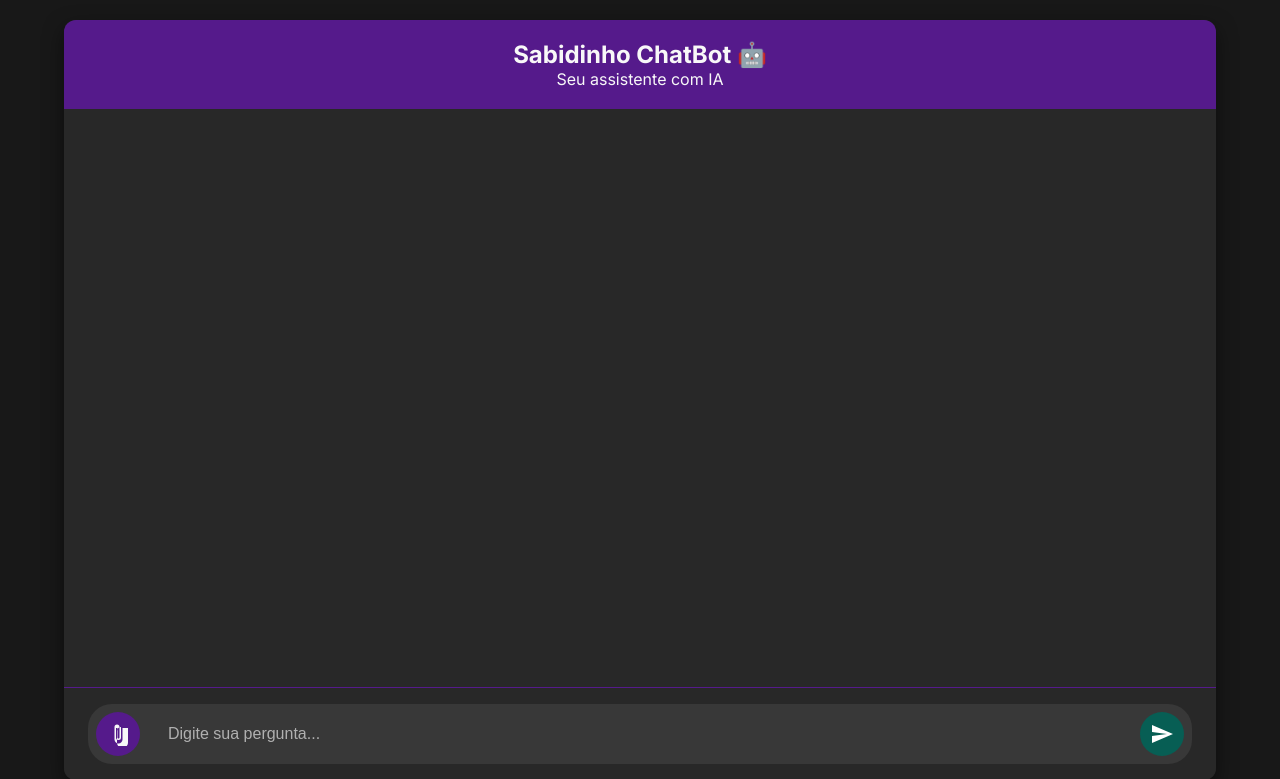
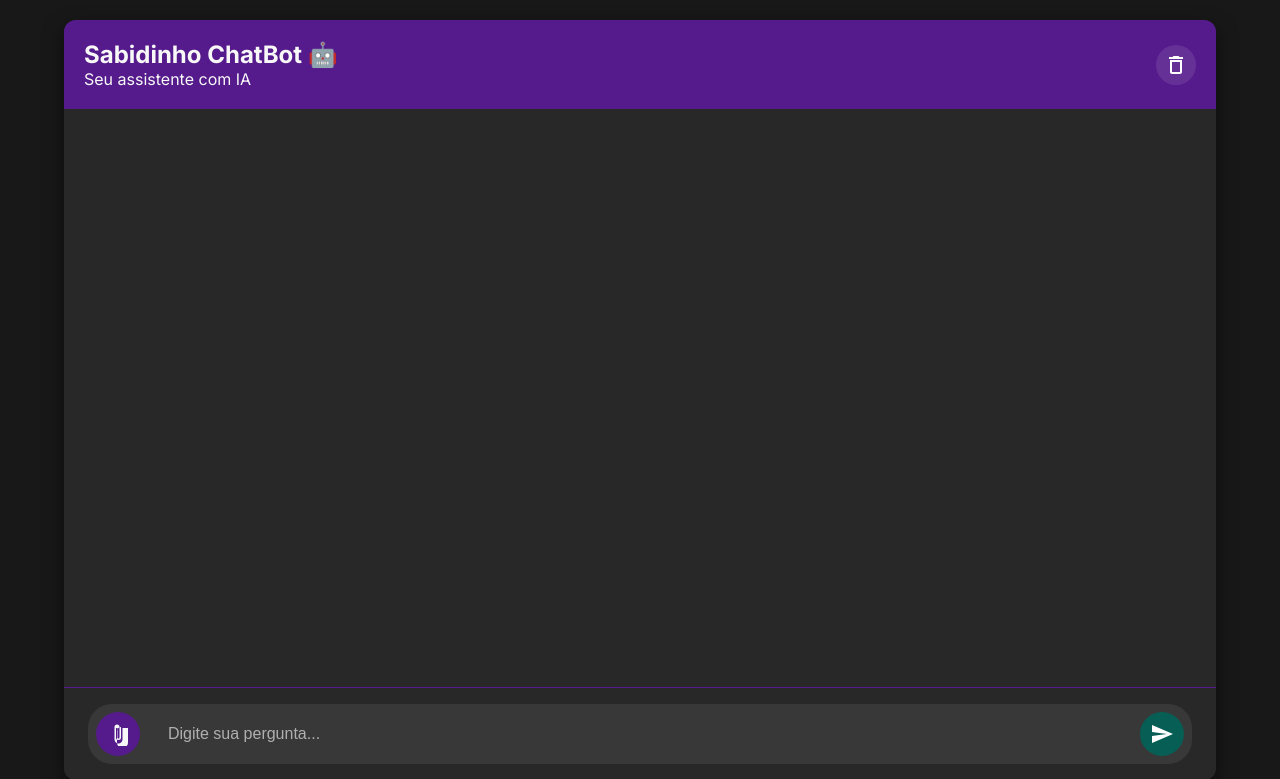
Before and after one commit to NicolasRaf/Sabidinho_ChatBot, a Flask app: page / in a window 1280 px wide. Shown: the top 779 px of the page. Run offline with Flask 3, Linux system fonts and the light colour scheme.

Commit message:
:sparkles: feat(history): add clean chat button on chat header

```diff
--- a/app.py
+++ b/app.py
@@ -1,24 +1,19 @@
 import os
+from dotenv import load_dotenv
 import google.generativeai as genai
 import PIL.Image
 import markdown
-from flask import Flask, render_template, request, session
+from flask import Flask, render_template, request, session, redirect, url_for
 
-# A variável 'RENDER' é definida automaticamente pelo Render.
 IS_PRODUCTION = os.environ.get('RENDER', False)
 
-# Carrega as variáveis do .env APENAS se não estiver em produção
 if not IS_PRODUCTION:
-    from dotenv import load_dotenv
     load_dotenv()
 
 # --- Configuração Inicial da Aplicação Flask ---
 app = Flask(__name__)
-
-# Lê a chave secreta do ambiente. Essencial para a segurança das sessões.
 app.secret_key = os.environ.get("FLASK_SECRET_KEY")
 
-# Configuração da pasta de uploads
 UPLOAD_FOLDER = 'uploads'
 app.config['UPLOAD_FOLDER'] = UPLOAD_FOLDER
 os.makedirs(UPLOAD_FOLDER, exist_ok=True)
@@ -27,18 +22,26 @@ os.makedirs(UPLOAD_FOLDER, exist_ok=True)
 GOOGLE_API_KEY = os.environ.get("GOOGLE_API_KEY")
 genai.configure(api_key=GOOGLE_API_KEY)
 
-model = genai.GenerativeModel('models/gemini-1.5-flash')
+# --- INSTRUÇÃO DE SISTEMA PARA O MODELO ---
+# Esta é a nova regra que o chatbot sempre seguirá.
+SYSTEM_INSTRUCTION = "Você é o Sabidinho, um assistente prestativo e amigável e bem humorado. Sempre responda no mesmo idioma do prompt do usuário. Se o usuário falar em português, responda em português. E se te pergutarem que é Otilio Paulo, responda que é o professor mais gato do IFPI"
+
+# Modificamos a criação do modelo para incluir a instrução
+model = genai.GenerativeModel(
+    'models/gemini-1.5-flash',
+    system_instruction=SYSTEM_INSTRUCTION
+)
 
 # --- Dicionário de Respostas Predefinidas ---
 respostas_predefinidas = {
     "oi": "Olá! Eu sou o Sabidinho. Como posso te ajudar hoje?",
     "olá": "Olá! Eu sou o Sabidinho. Como posso te ajudar hoje?",
     "quem é você?": "Eu sou o Sabidinho, um chatbot criado para o projeto de Inteligência Artificial!",
-    "ajuda": "Você pode me fazer perguntas, enviar uma imagem para análise ou digitar 'oi' para uma saudação. Eu sou um assistente virtual pronto para ajudar!",
+    "ajuda": "Você pode me fazer perguntas, enviar uma imagem para análise ou digitar 'oi' para uma saudação.",
     "quem é o professor mais gato do ifpi?": "Otílio Paulo, é o professor mais Gato!"
 }
 
-# --- Rota Principal da Aplicação ---
+# --- Rotas da Aplicação (O resto do código continua igual) ---
 @app.route('/', methods=['GET', 'POST'])
 def index():
     historico_conversa = session.get('chat_history', [])
@@ -61,7 +64,6 @@ def index():
                     caminho_imagem = os.path.join(app.config['UPLOAD_FOLDER'], imagem_carregada.filename)
                     imagem_carregada.save(caminho_imagem)
                     imagem_pil = PIL.Image.open(caminho_imagem)
-
                     conteudo_api = [prompt_usuario, imagem_pil]
                     resposta = model.generate_content(conteudo_api)
                     resposta_bot = resposta.text
@@ -80,6 +82,10 @@ def index():
 
     return render_template('index.html', historico=historico_conversa)
 
-# --- Bloco para Execução Local ---
+@app.route('/reset')
+def reset():
+    session.pop('chat_history', None)
+    return redirect(url_for('index'))
+
 if __name__ == '__main__':
     app.run(debug=True)
--- a/requirements.txt
+++ b/requirements.txt
@@ -1,4 +1,3 @@
-altair==5.5.0
 annotated-types==0.7.0
 attrs==25.3.0
 blinker==1.9.0
@@ -7,9 +6,9 @@ certifi==2025.7.9
 charset-normalizer==3.4.2
 click==8.2.1
 colorama==0.4.6
+dotenv==0.9.9
 Flask==3.1.1
 gitdb==4.0.12
-GitPython==3.1.44
 google-ai-generativelanguage==0.6.15
 google-api-core==2.25.1
 google-api-python-client==2.176.0
@@ -24,7 +23,6 @@ httplib2==0.22.0
 idna==3.10
 itsdangerous==2.2.0
 Jinja2==3.1.6
-jsonschema==4.24.0
 jsonschema-specifications==2025.4.1
 Markdown==3.8.2
 MarkupSafe==3.0.2
@@ -51,7 +49,6 @@ rpds-py==0.26.0
 rsa==4.9.1
 six==1.17.0
 smmap==5.0.2
-streamlit==1.46.1
 tenacity==9.1.2
 toml==0.10.2
 tornado==6.5.1
--- a/static/styles.css
+++ b/static/styles.css
@@ -31,8 +31,29 @@ html, body {
     background-color: #551A8B;
     color: #f8f8f8;
     padding: 20px;
-    text-align: center;
     flex-shrink: 0;
+    display: flex; /* Adicionado */
+    justify-content: space-between; /* Adicionado */
+    align-items: center; /* Adicionado */
+}
+
+.chat-header h2, .chat-header p {
+    margin: 0;
+    text-align: left; /* Alinhado à esquerda agora */
+}
+
+.reset-button {
+    display: flex;
+    align-items: center;
+    justify-content: center;
+    padding: 8px;
+    background-color: rgba(255, 255, 255, 0.1);
+    border-radius: 50%;
+    transition: background-color 0.2s ease-in-out;
+}
+
+.reset-button:hover {
+    background-color: rgba(255, 255, 255, 0.2);
 }
 
 .chat-header h2, .chat-header p {
@@ -92,7 +113,6 @@ html, body {
     color: #f8f8f8;
     align-self: flex-start;
 }
-/* === FIM DAS NOVAS REGRAS === */
 
 
 .user-message {
--- a/templates/index.html
+++ b/templates/index.html
@@ -10,8 +10,13 @@
 <body>
     <div class="chat-container">
         <div class="chat-header">
-            <h2>Sabidinho ChatBot 🤖</h2>
-            <p>Seu assistente com IA</p>
+            <div class="header-title">
+                <h2>Sabidinho ChatBot 🤖</h2>
+                <p>Seu assistente com IA</p>
+            </div>
+            <a href="{{ url_for('reset') }}" class="reset-button" title="Limpar conversa">
+                <svg xmlns="http://www.w3.org/2000/svg" height="24px" viewBox="0 0 24 24" width="24px" fill="#FFFFFF"><path d="M0 0h24v24H0V0z" fill="none"/><path d="M6 19c0 1.1.9 2 2 2h8c1.1 0 2-.9 2-2V7H6v12zM8 9h8v10H8V9zm7.5-5l-1-1h-5l-1 1H5v2h14V4z"/></svg>
+            </a>
         </div>
         <div class="chat-history">
             {% for message in historico %}
@@ -31,9 +36,7 @@
                     <input id="file-input" type="file" name="imagem" accept="image/*">
                     <span id="file-name" class="loading-image" style="display: none;">Carregando...</span>
                 </div>
-
                 <input id="prompt-input" type="text" name="prompt" placeholder="Digite sua pergunta..." required autocomplete="off">
-
                 <button id="submit-button" type="submit" class="submit-button">
                     <svg viewBox="0 0 24 24"><path d="M2.01 21L23 12 2.01 3 2 10l15 2-15 2z"></path></svg>
                 </button>
```
Also changed, not shown: README.md, 1 other file.
